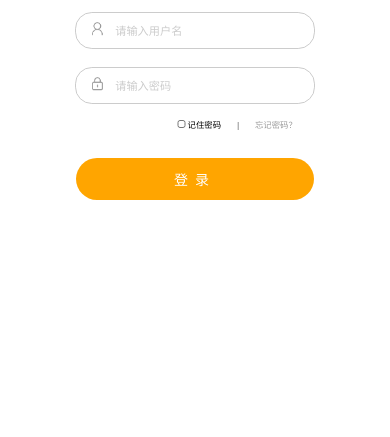
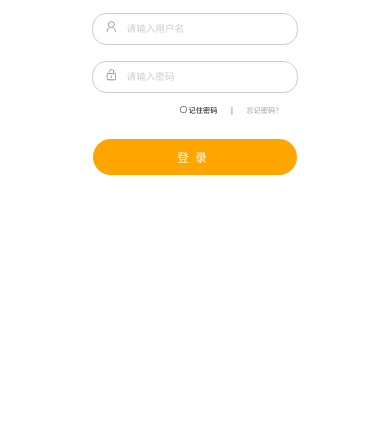
Before and after one commit to celeste199909/air-login, a plain HTML site: page index.html in a window 390 px wide. Shown: the part 407-844 px from the top of the page. Drawn offline with Linux system fonts and the light colour scheme.

Commit message:
fix some bugs

```diff
--- a/index.html
+++ b/index.html
@@ -35,6 +35,6 @@
             <div class="box right"></div>
         </div>
     </div>
-
 </body>
+    <script src="./index.js"></script>
 </html>
--- /dev/null
+++ b/index.js
@@ -0,0 +1,29 @@
+(function (doc) {
+    let htmlEl = doc.querySelector("html");
+
+    // let leftBox = doc.querySelector(".left");
+
+    // 页面加载完成 以屏幕宽度设置根元素字体大小
+    window.onload = function () {
+        resetHtmlFontSize();
+    }
+
+    // 监听屏幕改变
+    window.onresize = function () {
+        resetHtmlFontSize();
+    };
+
+    function resetHtmlFontSize() {
+        let devicewidth = doc.documentElement.clientWidth;
+
+        if (devicewidth < 2400 && devicewidth > 960) {
+            htmlEl.style.fontSize = devicewidth / 80 + "px";
+        } else if (devicewidth < 960) {
+            // 12 * 80 = 960
+            htmlEl.style.fontSize = 12 + "px";
+        } else {
+            // 30 * 80 = 2400
+            htmlEl.style.fontSize = 30 + "px";
+        }
+    }
+})(document);
--- a/style.css
+++ b/style.css
@@ -3,10 +3,10 @@
     padding: 0;
     /* box-sizing: border-box; */
 }
-
-html {
-    font-size: 14px;
-    transition: all ease 0.1s;
+.clearfix::after {
+    content: "";
+    display: block;
+    clear: both;
 }
 
 body {
@@ -15,24 +15,23 @@ body {
     position: relative;
     display: flex;
     align-items: center;
+    background-color: #f1f1f1;
 }
 
 #wrapper {
-    /* max-width: 100%;
-    height: 100vh;
-    color: #999; */
-    /* font-size: 14px; */
+    /* height: 100vh; */
     /* min-width: 375px; */
-    /* background-color: #999; */
     display: grid;
     grid-template-columns: repeat(16, 6.25vw);
     grid-auto-rows: 6.25vw;
 }
+
 #main {
+    background-color: #fff;
+    max-width: 2400px;
     grid-column: span 16;
     grid-row: span 9;
 }
-
 
 a {
     color: #999;
@@ -152,82 +151,36 @@ input[type="checkbox"] {
 
 /* 768px */
 @media screen and (max-width : 768px) {
+    body {
+        height: auto;
+    }
+    #main {
+        height: 100vh;
+    }
     .left {
         width: 100%;
     }
     .right {
         display: none;
     }
+    /* html {
+        font-size: 14px !important;
+    } */
 }
 
-@media screen and (min-width : 1000px) {
+/* 4000px */
+@media screen and (max-width : 960px) {
     html {
-        font-size: 14px;
+        font-size: 12px;
     }
 }
 
-@media screen and (min-width : 1000px) {
+@media screen and (min-width : 2400px) {
     html {
-        font-size: 16px;
+        font-size: 30px;
+    }
+    #main {
+        width: 2400px;
+        margin: 0 auto;
     }
 }
-
-@media screen and (min-width : 1500px) {
-    html {
-        font-size: 21px;
-    }
-}
-
-@media screen and (min-width : 2000px) {
-    html {
-        font-size: 28px;
-    }
-}
-
-@media screen and (min-width : 2500px) {
-    html {
-        font-size: 35px;
-    }
-}
-
-@media screen and (min-width : 3000px) {
-    html {
-        font-size: 42px;
-    }
-}
-
-@media screen and (min-width : 3500px) {
-    html {
-        font-size: 49px;
-    }
-}
-
-@media screen and (min-width : 4000px) {
-    html {
-        font-size: 56px;
-    }
-}
-
-@media screen and (min-width : 5000px) {
-    html {
-        font-size: 70px;
-    }
-}
-
-@media screen and (min-width : 6000px) {
-    html {
-        font-size: 84px;
-    }
-}
-
-@media screen and (min-width : 7000px) {
-    html {
-        font-size: 98px;
-    }
-}
-
-@media screen and (min-width : 8000px) {
-    html {
-        font-size: 112px;
-    }
-}
```
